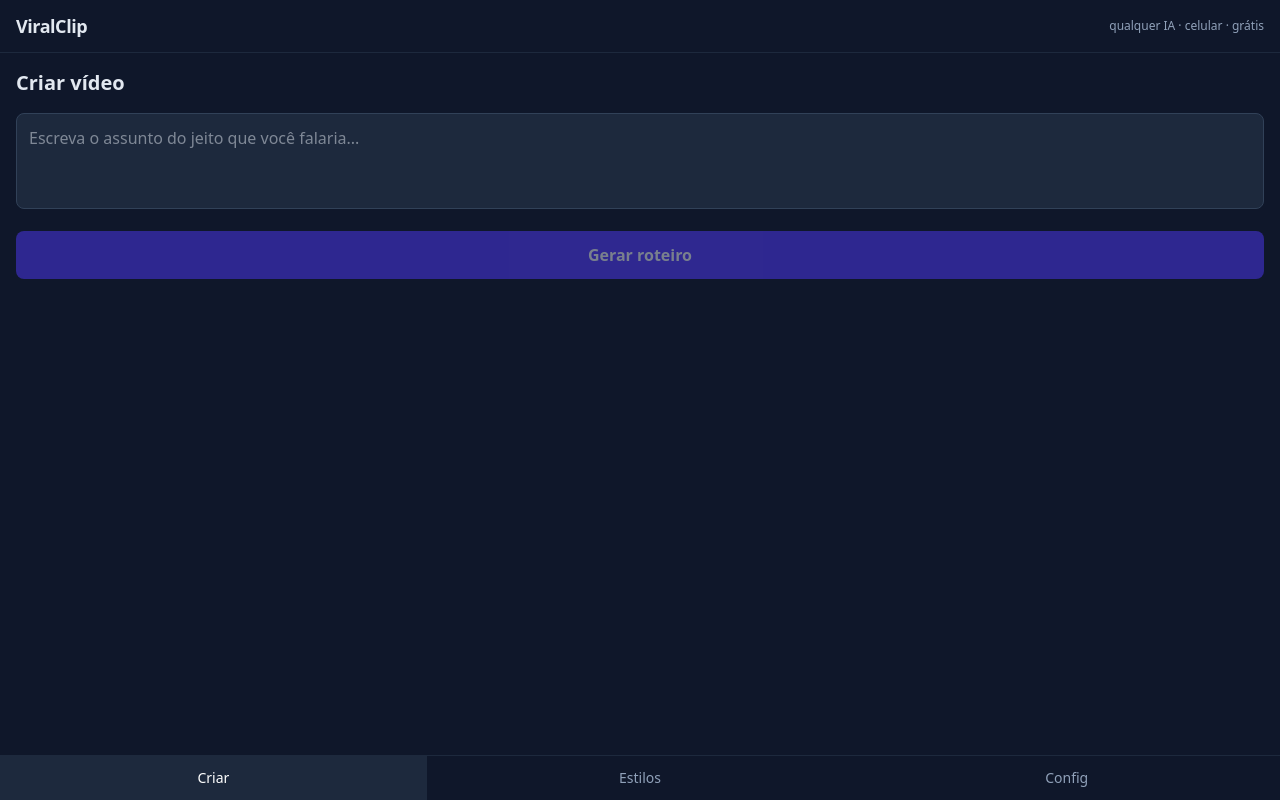
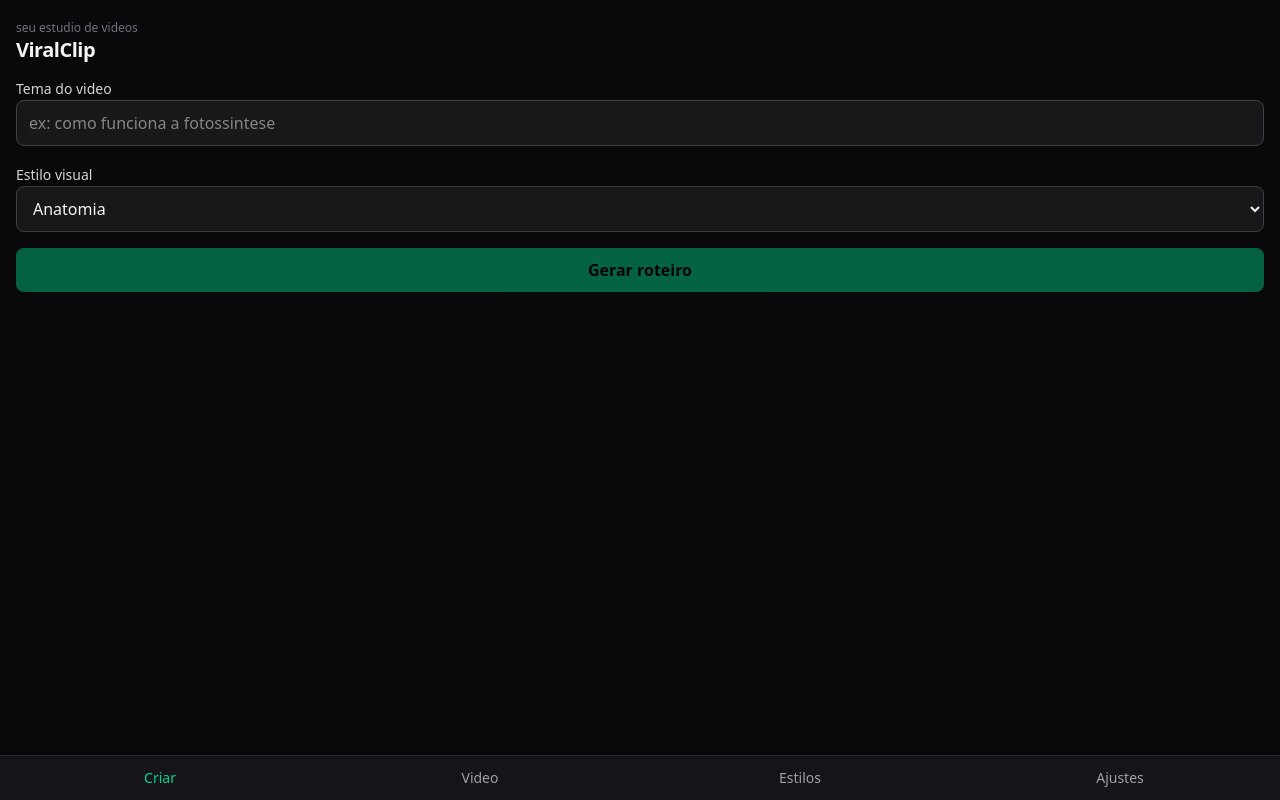
Before and after one commit to arthurdaniel1545-pixel/viral-clip, a React (Vite) app: page / in a window 1280 px wide. Built offline with nearby package versions, Linux system fonts and the light colour scheme.

Commit message:
feat: video rendering (Canvas+MediaRecorder), fact research, humanized copy

```diff
--- a/src/App.jsx
+++ b/src/App.jsx
@@ -2,36 +2,39 @@ import { useState } from 'react'
 import CreateTab from './components/CreateTab.jsx'
 import StylesTab from './components/StylesTab.jsx'
 import SettingsTab from './components/SettingsTab.jsx'
+import VideoTab from './components/VideoTab.jsx'
 
 const TABS = [
-  { id: 'create', label: 'Criar' },
-  { id: 'styles', label: 'Estilos' },
-  { id: 'settings', label: 'Config' },
+  { id: 'criar', label: 'Criar' },
+  { id: 'video', label: 'Video' },
+  { id: 'estilos', label: 'Estilos' },
+  { id: 'ajustes', label: 'Ajustes' },
 ]
 
 export default function App() {
-  const [tab, setTab] = useState('create')
+  const [tab, setTab] = useState('criar')
+  const [script, setScript] = useState('')
   return (
-    <div className="min-h-screen flex flex-col">
-      <header className="px-4 py-3 border-b border-slate-800 flex items-center justify-between">
-        <h1 className="text-lg font-bold tracking-tight">ViralClip</h1>
-        <span className="text-xs text-slate-400">qualquer IA · celular · grátis</span>
+    <div className="min-h-screen bg-zinc-950 text-zinc-100">
+      <header className="px-4 pt-5 pb-3">
+        <p className="text-xs text-zinc-500">seu estudio de videos</p>
+        <h1 className="text-xl font-semibold tracking-tight">ViralClip</h1>
       </header>
-      <main className="flex-1 overflow-y-auto px-4 py-4">
-        {tab === 'create' && <CreateTab />}
-        {tab === 'styles' && <StylesTab />}
-        {tab === 'settings' && <SettingsTab />}
+      <main className="px-4 pb-24">
+        {tab === 'criar' && <CreateTab onScript={setScript} />}
+        {tab === 'video' && <VideoTab script={script} />}
+        {tab === 'estilos' && <StylesTab />}
+        {tab === 'ajustes' && <SettingsTab />}
       </main>
-      <nav className="border-t border-slate-800 flex">
-        {TABS.map(t => (
-          <button
-            key={t.id}
-            onClick={() => setTab(t.id)}
-            className={`flex-1 py-3 text-sm font-medium ${tab === t.id ? 'text-white bg-slate-800' : 'text-slate-400'}`}
-          >
-            {t.label}
-          </button>
-        ))}
+      <nav className="fixed bottom-0 inset-x-0 bg-zinc-900/90 backdrop-blur border-t border-zinc-800">
+        <div className="flex">
+          {TABS.map(t => (
+            <button key={t.id} onClick={() => setTab(t.id)}
+              className={`flex-1 py-3 text-sm ${tab === t.id ? 'text-emerald-400' : 'text-zinc-400'}`}>
+              {t.label}
+            </button>
+          ))}
+        </div>
       </nav>
     </div>
   )
--- a/src/components/CreateTab.jsx
+++ b/src/components/CreateTab.jsx
@@ -1,50 +1,80 @@
 import { useState } from 'react'
-import { chat, loadConfig } from '../lib/ai.js'
-import { speak, ttsAvailable } from '../lib/tts.js'
+import { chat } from '../lib/ai.js'
+import { speak, stopSpeak } from '../lib/tts.js'
+import { STYLES } from '../lib/styles.js'
 
-export default function CreateTab() {
+async function searchFacts(topic) {
+  try {
+    const r = await fetch(`https://api.duckduckgo.com/?q=${encodeURIComponent(topic)}&format=json&no_html=1`)
+    const d = await r.json()
+    const bits = []
+    if (d.AbstractText) bits.push(d.AbstractText)
+    ;(d.RelatedTopics || []).slice(0, 6).forEach(t => { if (t.Text) bits.push(t.Text) })
+    return bits.join('\n')
+  } catch (e) {
+    return ''
+  }
+}
+
+export default function CreateTab({ onScript }) {
   const [topic, setTopic] = useState('')
+  const [style, setStyle] = useState(STYLES[0].id)
   const [script, setScript] = useState('')
   const [loading, setLoading] = useState(false)
-  const [error, setError] = useState('')
+  const [speaking, setSpeaking] = useState(false)
 
   async function generate() {
-    setLoading(true); setError('')
+    setLoading(true)
+    const facts = await searchFacts(topic)
+    const s = STYLES.find(x => x.id === style)
+    const prompt = `Escreva um roteiro curto (45-90s) para um video animado sobre "${topic}", no estilo visual "${s.name}". Use linguagem natural e direta, sem cliches. ${facts ? 'Fatos de referencia:\n' + facts : ''} Retorne apenas o roteiro, com marcacoes [cena] e [narracao].`
     try {
-      const text = await chat({
-        messages: [
-          { role: 'system', content: 'Você é um roteirista de vídeos curtos animados. Pesquise mentalmente o tema, confira fatos, e escreva um roteiro narrado de 30-60s com 3-5 cenas. Formato: CENA 1: ... NARRAÇÃO: ...' },
-          { role: 'user', content: `Tema: ${topic}` },
-        ],
-      })
+      const text = await chat([{ role: 'user', content: prompt }])
       setScript(text)
-    } catch (e) { setError(e.message) }
-    finally { setLoading(false) }
+      onScript?.(text)
+    } finally {
+      setLoading(false)
+    }
+  }
+
+  function toggleSpeak() {
+    if (speaking) { stopSpeak(); setSpeaking(false); return }
+    setSpeaking(true)
+    speak(script, { onEnd: () => setSpeaking(false) })
   }
 
   return (
     <div className="space-y-4">
-      <h2 className="text-xl font-bold">Criar vídeo</h2>
-      <textarea
-        value={topic} onChange={e => setTopic(e.target.value)}
-        placeholder="Escreva o assunto do jeito que você falaria..."
-        className="w-full h-24 p-3 rounded-lg bg-slate-800 border border-slate-700 resize-none"
-      />
-      <button
-        onClick={generate} disabled={loading || !topic.trim()}
-        className="w-full py-3 rounded-lg bg-indigo-600 font-semibold disabled:opacity-50"
-      >
+      <div className="space-y-2">
+        <label className="text-sm text-zinc-300">Tema do video</label>
+        <input value={topic} onChange={e => setTopic(e.target.value)}
+          placeholder="ex: como funciona a fotossintese"
+          className="w-full bg-zinc-900 border border-zinc-700 rounded-lg px-3 py-2.5" />
+      </div>
+      <div className="space-y-2">
+        <label className="text-sm text-zinc-300">Estilo visual</label>
+        <select value={style} onChange={e => setStyle(e.target.value)}
+          className="w-full bg-zinc-900 border border-zinc-700 rounded-lg px-3 py-2.5">
+          {STYLES.map(s => <option key={s.id} value={s.id}>{s.name}</option>)}
+        </select>
+      </div>
+      <button onClick={generate} disabled={!topic.trim() || loading}
+        className="w-full bg-emerald-500 text-black font-semibold py-2.5 rounded-lg disabled:opacity-50">
         {loading ? 'Gerando...' : 'Gerar roteiro'}
       </button>
-      {error && <p className="text-red-400 text-sm">{error}</p>}
       {script && (
-        <div className="p-3 rounded-lg bg-slate-800 border border-slate-700 whitespace-pre-wrap text-sm">
-          {script}
-          {ttsAvailable() && (
-            <button onClick={() => speak(script)} className="mt-3 w-full py-2 rounded bg-emerald-600 text-sm font-semibold">
-              Ouvir narração
+        <div className="bg-zinc-900 border border-zinc-800 rounded-lg p-3 space-y-3">
+          <pre className="whitespace-pre-wrap text-sm text-zinc-200 font-sans">{script}</pre>
+          <div className="flex gap-2">
+            <button onClick={toggleSpeak}
+              className="flex-1 bg-zinc-800 hover:bg-zinc-700 py-2 rounded-lg text-sm">
+              {speaking ? 'Parar' : 'Ouvir narracao'}
             </button>
-          )}
+            <button onClick={() => { navigator.clipboard?.writeText(script) }}
+              className="flex-1 bg-zinc-800 hover:bg-zinc-700 py-2 rounded-lg text-sm">
+              Copiar
+            </button>
+          </div>
         </div>
       )}
     </div>
--- /dev/null
+++ b/src/components/VideoTab.jsx
@@ -0,0 +1,63 @@
+import { useState, useRef } from 'react'
+
+export default function VideoTab({ script }) {
+  const [rendering, setRendering] = useState(false)
+  const [url, setUrl] = useState('')
+  const canvasRef = useRef(null)
+
+  async function render() {
+    setRendering(true)
+    const canvas = canvasRef.current
+    const ctx = canvas.getContext('2d')
+    const W = 720, H = 1280
+    canvas.width = W; canvas.height = H
+    const stream = canvas.captureStream(30)
+    const rec = new MediaRecorder(stream, { mimeType: 'video/webm' })
+    const chunks = []
+    rec.ondataavailable = e => chunks.push(e.data)
+    rec.onstop = () => {
+      const blob = new Blob(chunks, { type: 'video/webm' })
+      setUrl(URL.createObjectURL(blob))
+      setRendering(false)
+    }
+    rec.start()
+    const start = performance.now()
+    const dur = 6000
+    function frame() {
+      const t = (performance.now() - start) / dur
+      if (t >= 1) { rec.stop(); return }
+      const g = ctx.createLinearGradient(0, 0, 0, H)
+      g.addColorStop(0, '#0f172a'); g.addColorStop(1, '#1e293b')
+      ctx.fillStyle = g; ctx.fillRect(0, 0, W, H)
+      ctx.fillStyle = '#34d399'
+      ctx.font = 'bold 48px sans-serif'
+      ctx.textAlign = 'center'
+      ctx.fillText('ViralClip', W/2, 120)
+      ctx.fillStyle = '#e2e8f0'
+      ctx.font = '28px sans-serif'
+      const lines = (script || 'Seu video animado').slice(0, 200).split('\n')
+      lines.forEach((l, i) => ctx.fillText(l.slice(0, 40), W/2, 300 + i*40))
+      ctx.fillStyle = '#94a3b8'
+      ctx.font = '20px sans-serif'
+      ctx.fillText(Math.round(t*100) + '%', W/2, H-60)
+      requestAnimationFrame(frame)
+    }
+    requestAnimationFrame(frame)
+  }
+
+  return (
+    <div className="space-y-4">
+      <canvas ref={canvasRef} className="hidden" />
+      <button onClick={render} disabled={rendering}
+        className="w-full bg-emerald-500 text-black font-semibold py-2.5 rounded-lg disabled:opacity-50">
+        {rendering ? 'Renderizando...' : 'Renderizar video (WebM)'}
+      </button>
+      {url && (
+        <div className="space-y-2">
+          <video src={url} controls className="w-full rounded-lg" />
+          <a href={url} download="viralclip.webm" className="block text-center text-emerald-400 text-sm">Baixar</a>
+        </div>
+      )}
+    </div>
+  )
+}
```
